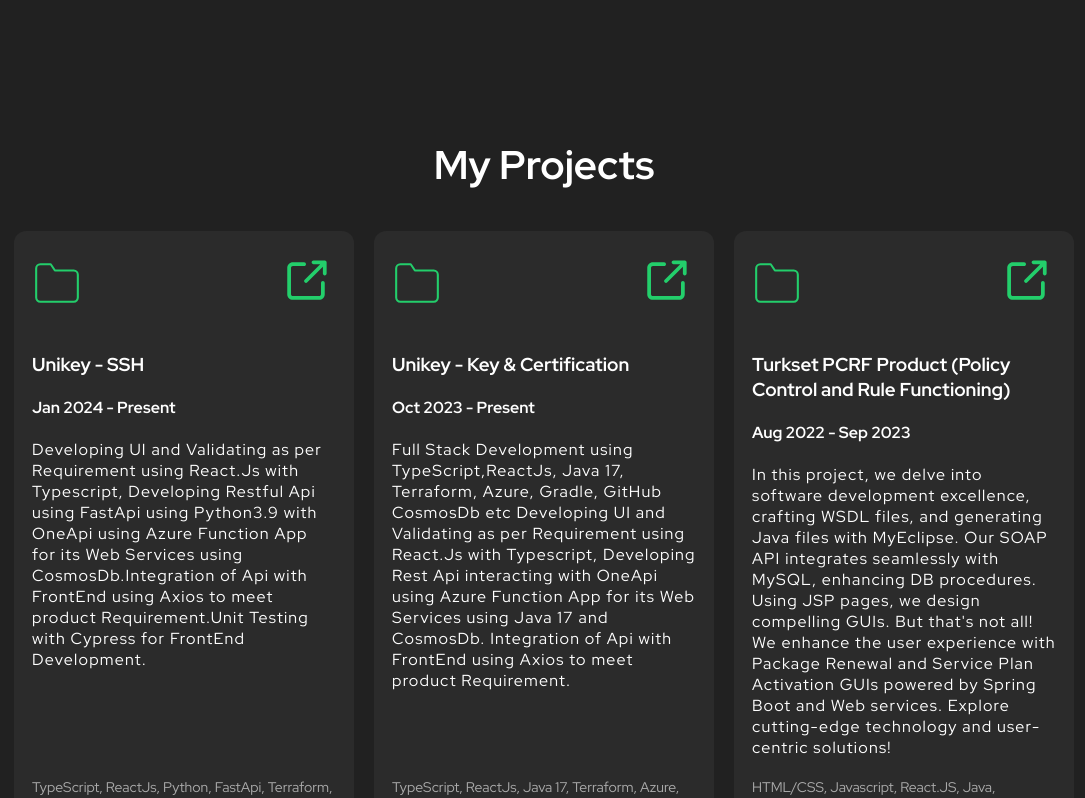
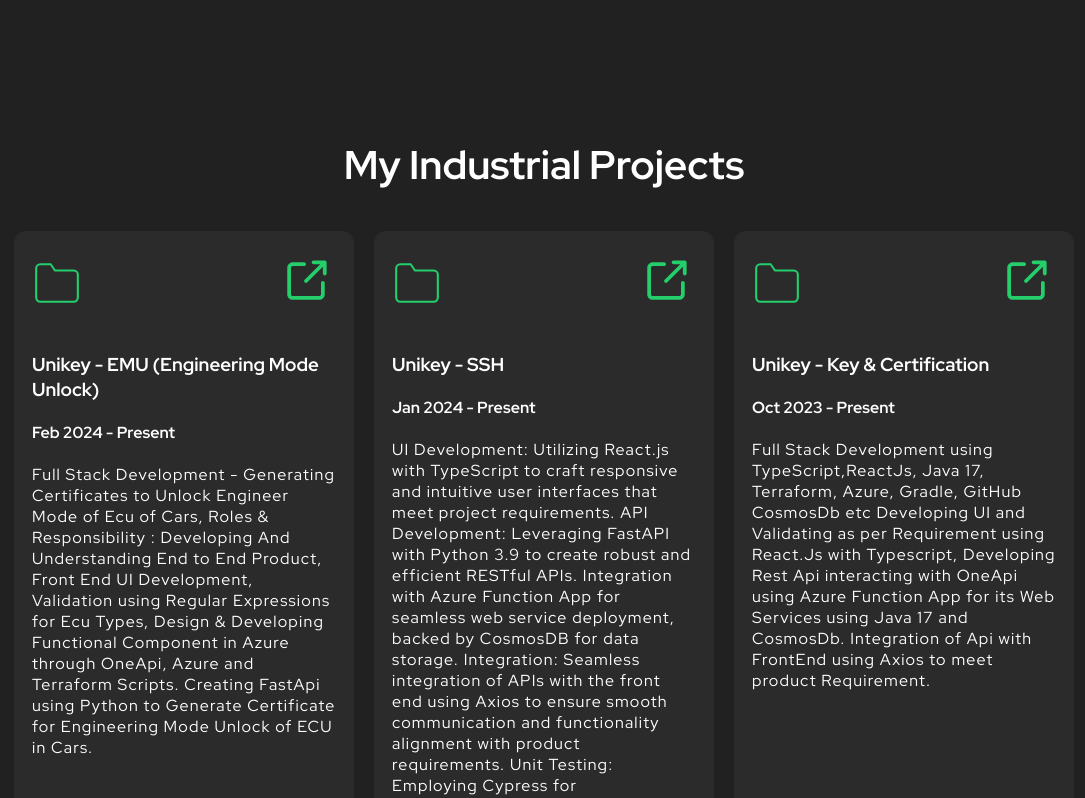
Before and after one commit to Arfat-Adhoni/Arfat_Adhoni_Portfolio, a React (Create React App) app: page / in a window 1280 px wide. Shown: the part 1300-2098 px from the top of the page, without its empty margins (96-1181 px from the left). Built offline with nearby package versions, Linux system fonts and the light colour scheme.

Commit message:
Update Project.tsx

```diff
--- a/src/components/Project/Project.tsx
+++ b/src/components/Project/Project.tsx
@@ -4,9 +4,16 @@
 
 const projects = [
   {
+    title: "Unikey - EMU (Engineering Mode Unlock)",
+    date: "Feb 2024 - Present",
+    description: "Full Stack Development - Generating Certificates to Unlock Engineer Mode of Ecu of Cars, Roles & Responsibility : Developing And Understanding End to End Product, Front End UI Development, Validation using Regular Expressions for Ecu Types, Design & Developing Functional Component in Azure through OneApi, Azure and Terraform Scripts. Creating FastApi using Python to Generate Certificate for Engineering Mode Unlock of ECU in Cars.",
+    technologies: ["Html, Css, Javascript, React.Js, Python, FastApi, Terraform, Azure, CosmosDb, Sonar , BlackDuck "],
+  },
+
+  {
     title: "Unikey - SSH",
     date: "Jan 2024 - Present",
-    description: "Developing UI and Validating as per Requirement using React.Js with Typescript, Developing Restful Api using FastApi using Python3.9 with OneApi using Azure Function App for its Web Services using CosmosDb.Integration of Api with FrontEnd using Axios to meet product Requirement.Unit Testing with Cypress for FrontEnd Development. " ,
+    description: "UI Development: Utilizing React.js with TypeScript to craft responsive and intuitive user interfaces that meet project requirements. API Development: Leveraging FastAPI with Python 3.9 to create robust and efficient RESTful APIs. Integration with Azure Function App for seamless web service deployment, backed by CosmosDB for data storage. Integration: Seamless integration of APIs with the front end using Axios to ensure smooth communication and functionality alignment with product requirements. Unit Testing: Employing Cypress for comprehensive unit testing of front-end development to ensure quality and reliability. " ,
     technologies: ["TypeScript", "ReactJs", "Python", "FastApi", "Terraform", "Azure", "Gradle", "GitHub CosmosDb"],
   },
   {
@@ -69,7 +76,7 @@
 export function Project() {
   return (
     <Container id="project">
-    <h2>My Projects</h2>
+    <h2>My Industrial Projects</h2>
     <div className="projects">
       {projects.map((project, index) => (
         <div key={index} className="project">
```
